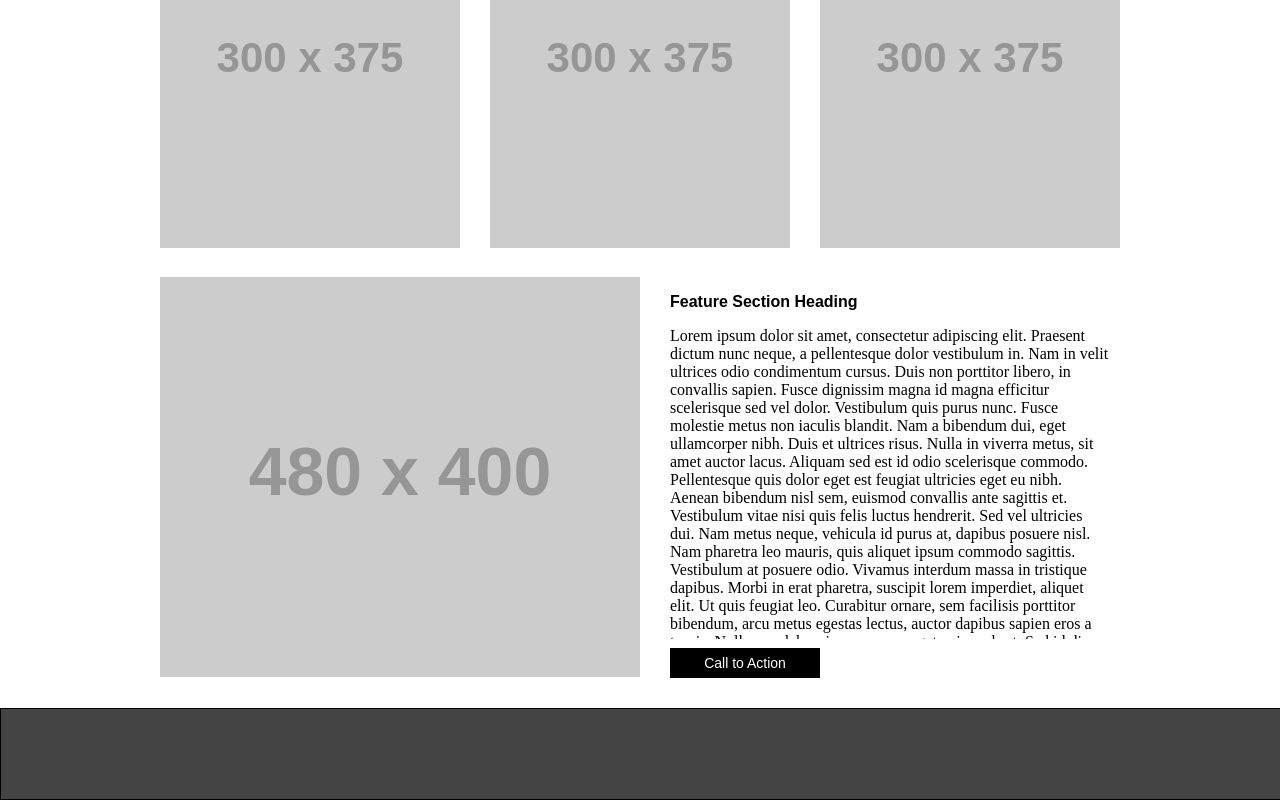
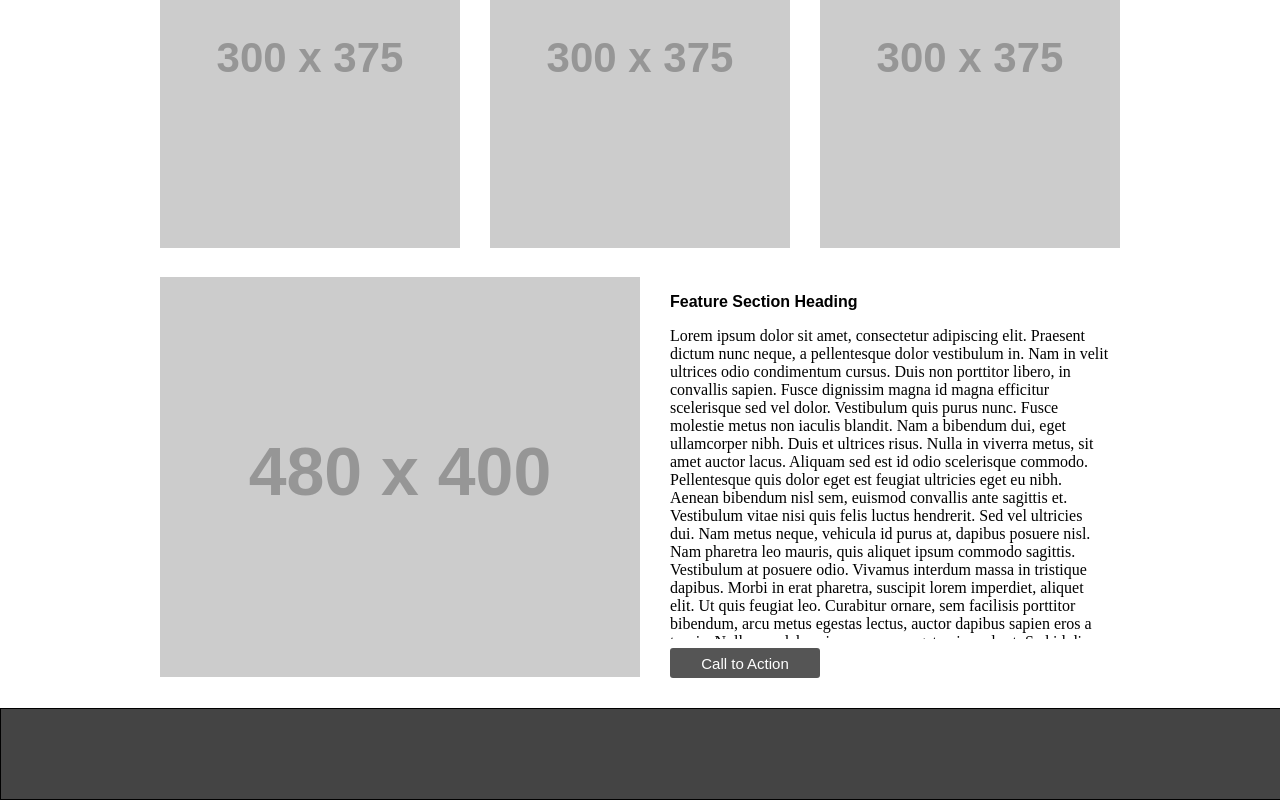
Before and after one commit to rachelsalazar/wireframe_exercise, a plain HTML site: page index.html in a window 1280 px wide. In both pictures the pointer is over the button "Call to Action". Shown: the part 731-1531 px from the top of the page. Drawn offline with Linux system fonts and the light colour scheme; placeholder pictures from the web are drawn by us.

Commit message:
added animation to button

```diff
--- a/style.css
+++ b/style.css
@@ -101,6 +101,13 @@ button {
   width: 150px;
   margin-bottom: 30px;
   margin-top: 5px;
+  border-radius: 3px;
+  transition: 400ms all;
+}
+
+button:hover {
+  background-color: #555555;
+  font-size: 15px;
 }
 
 footer {
```
